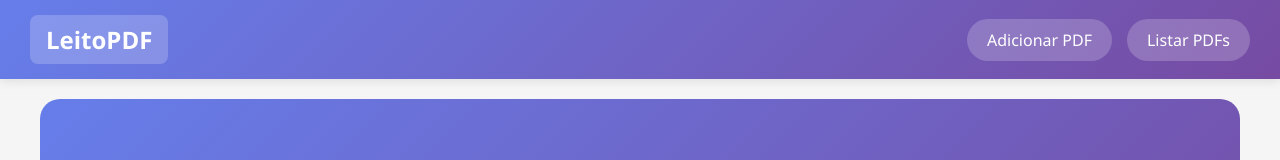
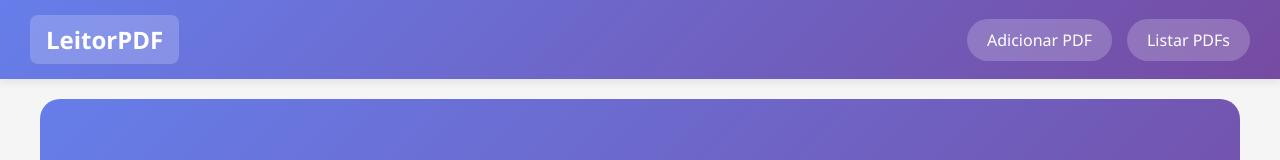
Before and after one commit to PatrickRebecchi/leitor-pdf-api, an Angular app in the folder frontend/: page / in a window 1280 px wide. Shown: the top 160 px of the page. Built offline with nearby package versions, Linux system fonts and the light colour scheme; no server answers.

Commit message:
fix: corrige nome LeitorPDF na aba e navbar

```diff
--- a/frontend/src/app/app.html
+++ b/frontend/src/app/app.html
@@ -1,5 +1,5 @@
 <nav class="navbar">
-  <a routerLink="/" class="logo">LeitoPDF</a>
+  <a routerLink="/" class="logo">LeitorPDF</a>
   <div class="nav-links">
     <a routerLink="/adicionar" class="nav-btn">Adicionar PDF</a>
     <a routerLink="/listar" class="nav-btn">Listar PDFs</a>
--- a/frontend/src/index.html
+++ b/frontend/src/index.html
@@ -2,7 +2,7 @@
 <html lang="pt-BR">
 <head>
   <meta charset="utf-8">
-  <title>LeitoPDF</title>
+  <title>LeitorPDF</title>
   <base href="/">
   <meta name="viewport" content="width=device-width, initial-scale=1">
   <link rel="icon" type="image/x-icon" href="favicon.ico">
```
